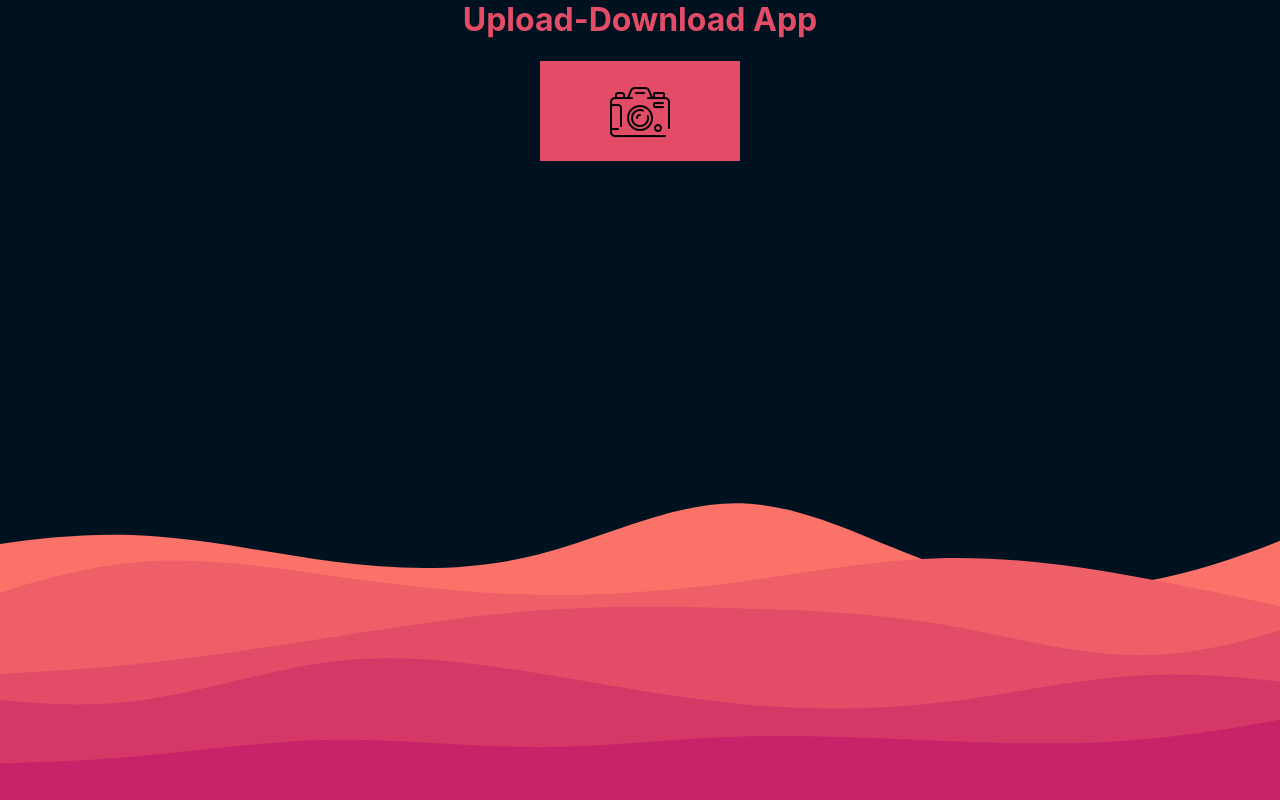
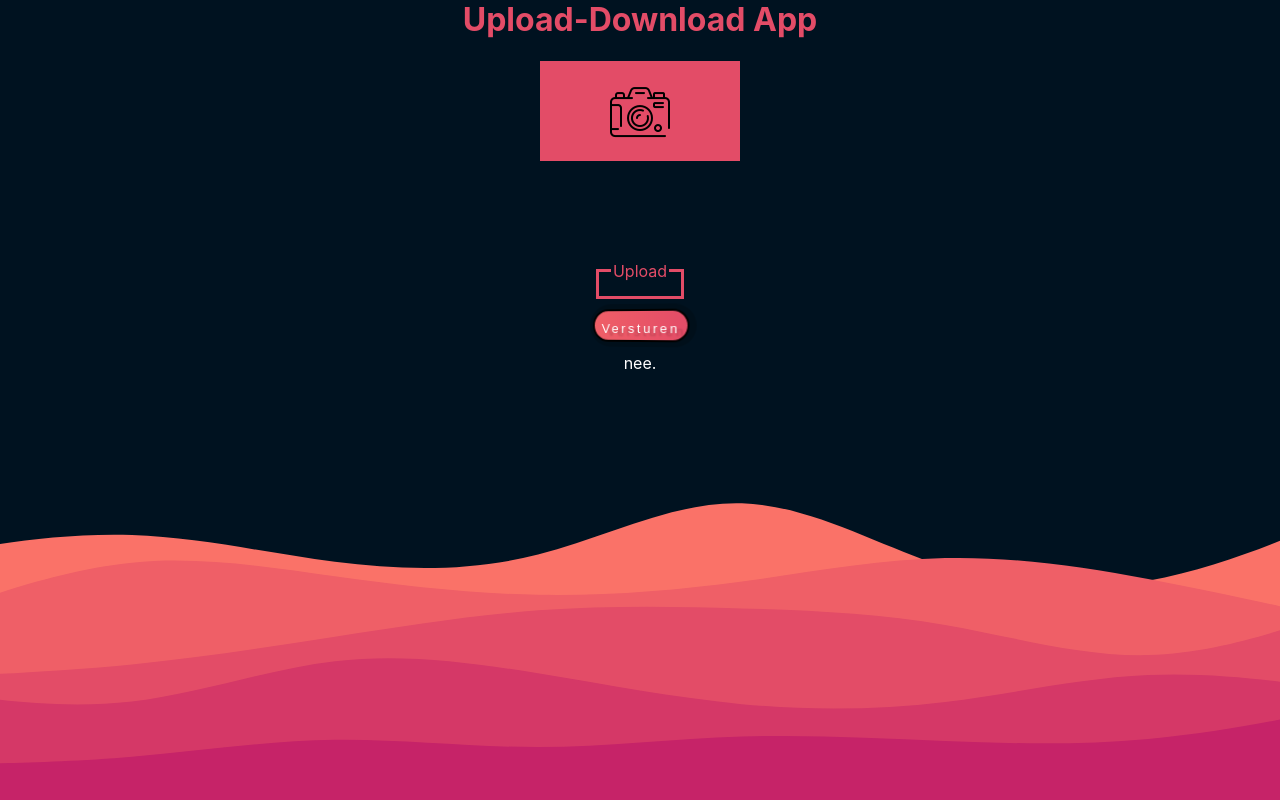
Before and after one commit to S-Barnhoorn/Upload-Download, a React (Create React App) app: page /multipleupload in a window 1280 px wide. Built offline with nearby package versions, Linux system fonts and the light colour scheme.

Commit message:
commit for nova

```diff
--- a/src/App.css
+++ b/src/App.css
@@ -5,7 +5,7 @@
 .body{
     height: 100vh;
     width: 100vw;
-
+    color: white;
     background-image: url(assets/waves.svg);
     background-position: center; /* Center the image */
     background-repeat: no-repeat; /* Do not repeat the image */
--- a/src/Pages/Multipleupload/Multipleupload.js
+++ b/src/Pages/Multipleupload/Multipleupload.js
@@ -5,59 +5,73 @@ import {useHistory} from "react-router-dom";
 
 const Multipleupload = ({check, setBody, endpoint}) => {
 
-    const { handleSubmit } = useForm();
-    const [ previewImage, setPreviewImage ] = useState('single-upload__container')
+    const {handleSubmit} = useForm();
+    const [previewImage, setPreviewImage] = useState('single-upload__container')
     // const [ file, setFile ] = useState([]);
-    // const [ url, setUrl ] = useState([]);
-    const [ loading, setLoading ] = useState(false)
-    const [ data, setData ] = useState([]);
-    const [ multipleFile, setMultipleFile ] = useState([])
+    const [url, setUrl] = useState([]);
+    const [loading, setLoading] = useState(false)
+    const [data, setData] = useState([]);
+    const [multipleFile, setMultipleFile] = useState([])
     // const history = useHistory();
+
+    // const handleImageChange2 = (e) => {
+    //     let reader = new FileReader();
+    //
+    //     let files = e.target.files;
+    //
+    //
+    //     // setBody('body2')
+    //
+    //     setLoading(true);
+    //     setBody('body2')
+    //
+    //
+    //     reader.onloadend = () => {
+    //
+    //         setFile(file);
+    //         setUrl(reader.result)
+    //
+    //     }
+    //
+    //     reader.readAsDataURL(file);
+    // }
 
     const handleImageChange = (e) => {
         let files = e.target.files;
-        console.log(files)
         setMultipleFile(files)
 
         setPreviewImage('single-upload__container2')
         setBody('body2')
-        setLoading(true)
+        setLoading(true);
+
+        let urlList = [];
 
 
-        let output = document.getElementById('result')
+        // let output = document.getElementById('result')
 
         for (let i = 0; i < files.length; i++) {
             let file = files[i];
-            let picReader = new FileReader()
+            let picReader = new FileReader();
 
-            picReader.addEventListener("load", function (event) {
-                let picFile = event.target;
-                let div = document.createElement('div');
-                div.innerHTML = "<img alt='image preview' class='thumbnail' src='" + picFile.result + "'" + "title='" + file.name + "'/>";
-                output.insertBefore(div, null);
-            });
-            picReader.readAsDataURL(file);
+            picReader.onloadend = (event) => {
+                urlList.push(event.target.result);
             }
 
-
-        // setMultipleFile(fileResult)
-        //
-        //         for (let i = 0; i < fileResult.length; i++) {
-        //             let reader = new FileReader();
-        //             let fileTest = e.target.files[i];
-        //             reader.onloadend = () => {
-        //
-        //                 setFile(fileTest.name);
-        //                 setUrl(reader.result);
-        //                 image.push(reader.result)
-        //                 // console.log(image)
-        //                 return image
-        //             }
-        //           reader.readAsDataURL(fileTest);
-        //         }
+            // picReader.addEventListener("load", function (event) {
+            //     let picFile = event.target;
+            //     console.log('PICFILE', picFile)
+            //     let div = document.createElement('div');
+            //     div.innerHTML = "<img alt='image preview' class='thumbnail' src='" + picFile.result + "'" + "title='" + file.name + "'/>";
+            //     output.insertBefore(div, null);
+            // });
+            picReader.readAsDataURL(file);
+            setLoading(false)
+        }
+        console.log('WAT IS DE LIJST', urlList)
+        setUrl(urlList);
     }
 
-    async function uploadFile(){
+    async function uploadFile() {
         let formData = new FormData();
 
         Object.values(multipleFile).map((test) => {
@@ -67,7 +81,7 @@ const Multipleupload = ({check, setBody, endpoint}) => {
         // console.log(test)
         // formData.append('files', test)
 
-        try{
+        try {
             const result = await axios.post(`${endpoint}`, formData,
                 {
                     headers: {
@@ -76,7 +90,7 @@ const Multipleupload = ({check, setBody, endpoint}) => {
                 })
             setData(result.data)
             console.log(result.data)
-        } catch(e){
+        } catch (e) {
             console.error(e)
         }
     }
@@ -86,38 +100,61 @@ const Multipleupload = ({check, setBody, endpoint}) => {
             <label htmlFor="file" className="label">
                 <i className="material-icons">add_a_photo</i>
             </label>
-
-            <form className="form-container" onSubmit={handleSubmit(uploadFile)}>
-                {loading? <button className="btn-multiple" type="submit">Versturen</button> : '' }
-                {/*{console.log(handleImageChange.image)}*/}
-                {/*{console.log(url)}*/}
-                {/*<fieldset className="single-upload__fieldset">*/}
-                {/*    <legend>{check} Upload</legend>*/}
             <input className="text-color"
                    id="file"
                    type="file" multiple
                    title=" "
                    onChange={handleImageChange}
             />
+            {/*<output id='result'></output>*/}
+
+            <form className="form-container" onSubmit={handleSubmit(uploadFile)}>
+                {loading ?
+                    <p>Je moeder</p>
+                    : <>
+                        <fieldset className="single-upload__fieldset">
+                            <legend>{check} Upload</legend>
                             <div className="result-container">
                                 <output id="result"/>
                             </div>
+                        </fieldset>
 
-                {data.map((test) => {
+                        <button className="btn-multiple" type="submit">Versturen</button>
+                    </>
+                }
 
+                {url.length > 0 ?
+                    <>{url.map(test => {
+                        return (<img key={test} src={test} alt="hoi"/>)
                        })}
+                    </>
+                    :
+                    <div>
+                        nee.
+                    </div>
+                }
 
-                    {/*<div>*/}
-                    {/*    {url ?*/}
+                {/*<fieldset className="single-upload__fieldset">*/}
+                {/*    <legend>{check} Upload</legend>*/}
+                {/*<div className="result-container">*/}
+                {/*    <output id="result"/>*/}
+                {/*</div>*/}
 
-                    {/*        <img src={url} alt=""/>*/}
+                {/*/!*{data.map((test) => {*!/*/}
 
-                    {/*        :*/}
-                    {/*        <div>*/}
+                {/*/!*})}*!/*/}
 
-                    {/*        </div>*/}
-                    {/*    }*/}
-                    {/*</div>*/}
+                {/*    /!*<div>*!/*/}
+                {/*    /!*    {url ?*!/*/}
+
+                {/*    /!*        <img src={url} alt=""/>*!/*/}
+
+                {/*    /!*        :*!/*/}
+                {/*    /!*        <div>*!/*/}
+
+                {/*    /!*        </div>*!/*/}
+                {/*    /!*    }*!/*/}
+                {/*    /!*</div>*!/*/}
                 {/*</fieldset>*/}
             </form>
         </div>
--- a/src/Pages/Singleupload/Singleupload.js
+++ b/src/Pages/Singleupload/Singleupload.js
@@ -1,7 +1,7 @@
 import React, {useEffect, useState} from 'react';
 import './styles.css';
 import {Link, useHistory} from "react-router-dom";
-import {useForm} from "react-hook-form";
+import {set, useForm} from "react-hook-form";
 import axios from 'axios';
 
 const Singleupload = ({check, setBody, endpoint}) => {
@@ -12,6 +12,7 @@ const Singleupload = ({check, setBody, endpoint}) => {
     const [ data, setData ] = useState([]);
     const [ loading, setLoading ] = useState(false)
     const history = useHistory();
+
 
     const handleImageChange = (e) => {
         let reader = new FileReader();
```
Lines whose indentation alone changed are shown as unchanged.
